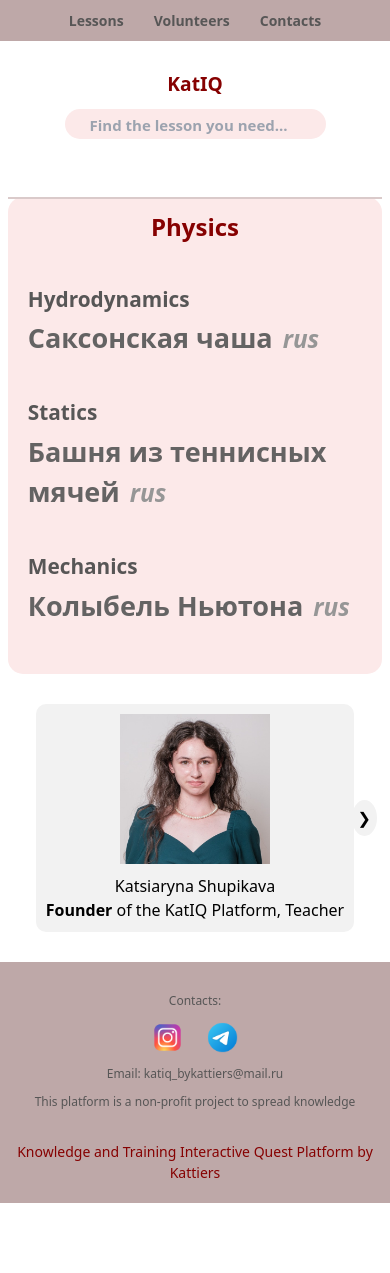
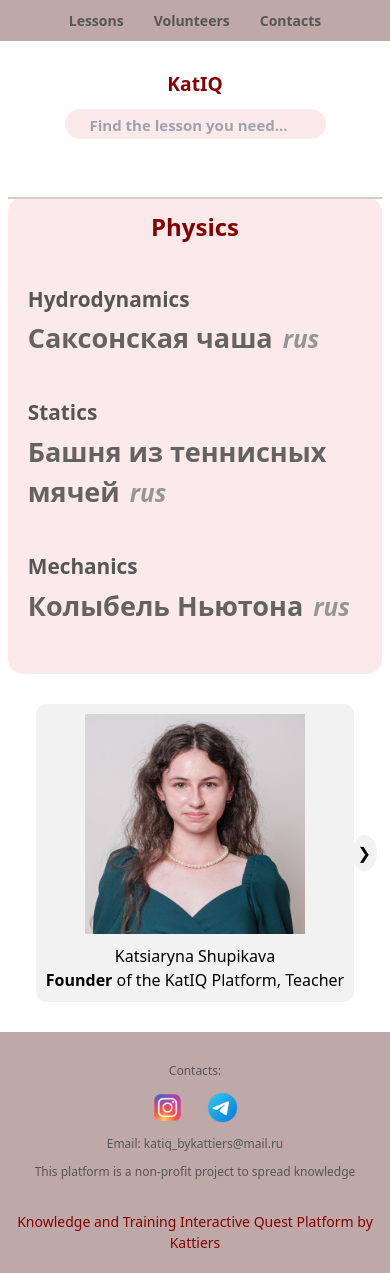
Before and after one commit to kattiers/katIQ, an Angular app: page / in a window 390 px wide. Before the commit the page ends 1203 px from the top, so only its background shows below. Built offline with nearby package versions, Linux system fonts and the light colour scheme.

Commit message:
Update staff-carousel.component.css

```diff
--- a/src/app/staff-carousel/staff-carousel.component.css
+++ b/src/app/staff-carousel/staff-carousel.component.css
@@ -32,8 +32,8 @@
   }
 
   .teacher img {
-    width: 300px;
-    height: 300px;
+    width: 350px;
+    height: 350px;
     margin-bottom: 10px;
   }
 
@@ -66,8 +66,8 @@
     }
 
     .teacher img {
-      width: 150px;
-      height: 150px;
+      width: 250px;
+      height: 250px;
     }
 
     .carousel-btn {
@@ -94,8 +94,8 @@
     }
 
     .teacher img {
-      width: 150px;
-      height: 150px;
+      width: 220px;
+      height: 220px;
     }
 
     .carousel-btn {
```
